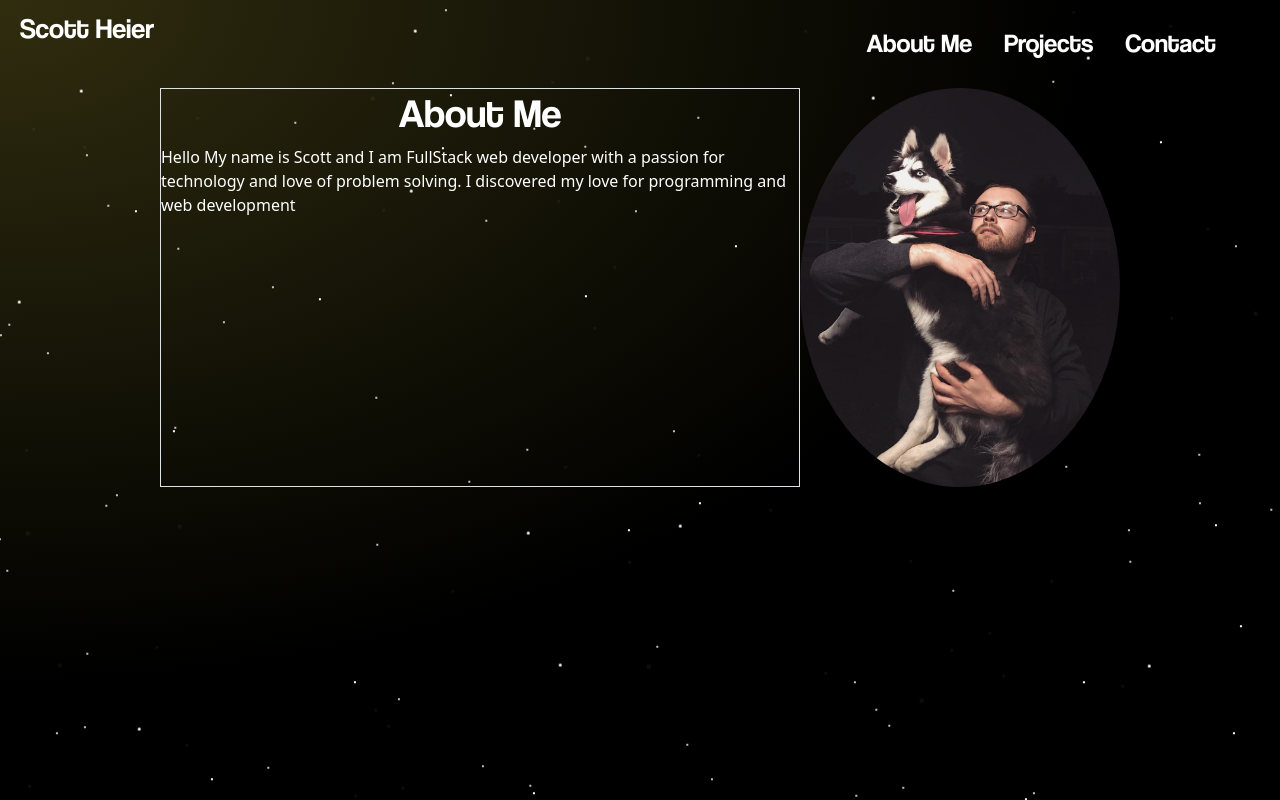
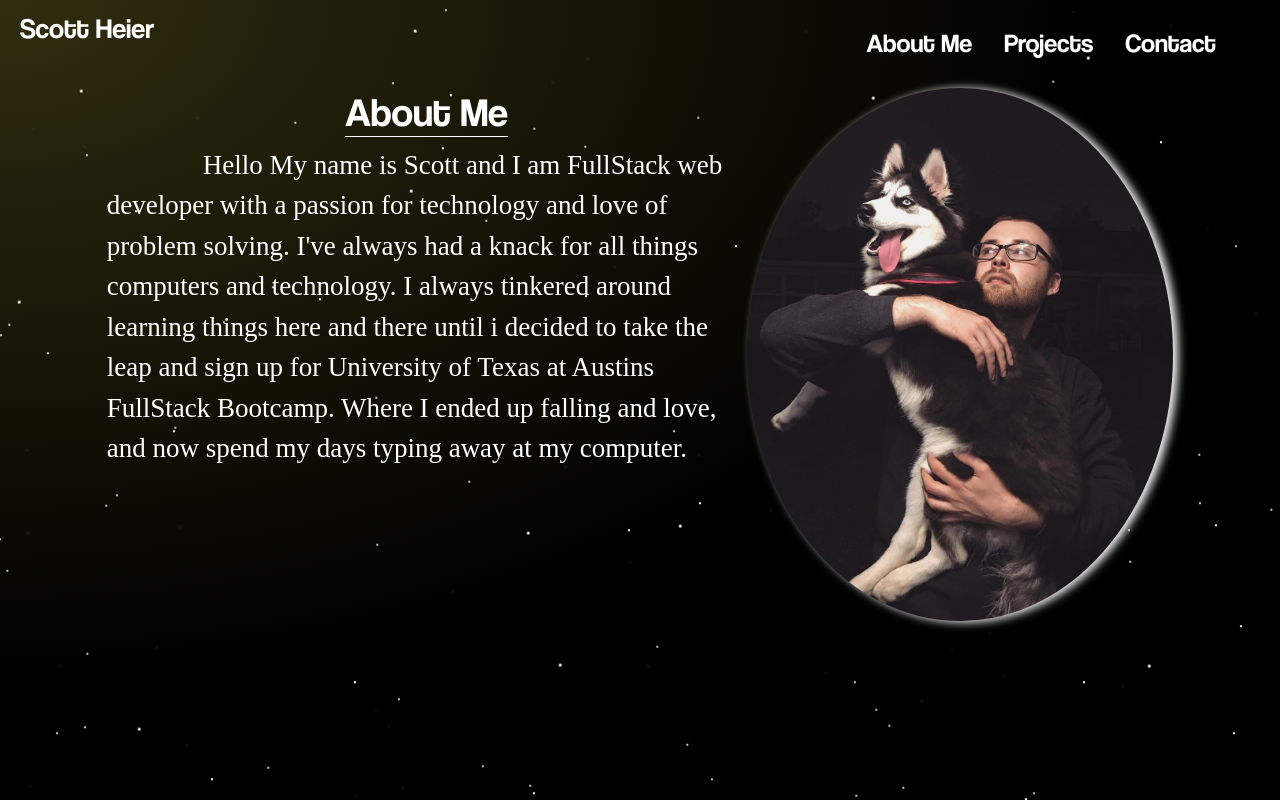
Before and after one commit to Azariill/sh-react-portfolio, a React (Create React App) app in the folder my-portfolio-app/: page /about in a window 1280 px wide. Built offline with nearby package versions, Linux system fonts and the light colour scheme.

Commit message:
added about me section

```diff
--- a/my-portfolio-app/src/components/AboutMe/index.js
+++ b/my-portfolio-app/src/components/AboutMe/index.js
@@ -5,12 +5,16 @@ const AboutMe = () =>{
 
     return (
         <>
-            <section className='about-me d-flex flex-row justify-content-center'>
-                <div className='border col-6 d-flex flex-column align-items-center'>
-                    <h1>About Me</h1>
-                    <p style={{color: "white"}}>Hello My name is Scott and I am FullStack web developer with a passion for technology and love of problem solving. I discovered my love for programming and web development   </p>
+            <section className='about-me d-flex flex-row flex-wrap justify-content-center' id='about-me-sec'>
+                <div className='col-sm-12 col-md-6 d-flex flex-column align-items-center' id='about-me-div'>
+                    <h1 id='about-me-h1'>About Me</h1>
+                    <p id="about-me-p">
+                        Hello My name is Scott and I am FullStack web developer with a passion for technology and love of problem solving.
+                    I've always had a knack for all things computers and technology. I always tinkered around learning things here and there until i decided to take the
+                    leap and sign up for University of Texas at Austins FullStack Bootcamp. Where I ended up falling and love, and now spend my days typing away at my computer.
+                       </p>
                 </div>
-                <div className='personal-photo-div col-3'>
+                <div className='personal-photo-div col-sm-12 col-md-4'>
                     <img className='personal-photo' src={photoOfSelf} alt='myself and my husky'/>
                 </div>
 
--- a/my-portfolio-app/src/components/AboutMe/index.scss
+++ b/my-portfolio-app/src/components/AboutMe/index.scss
@@ -4,8 +4,24 @@
     background-color: black !important;
     width: 100%;
     height: 100%;
-    border-radius: 50%;
+
+
+
 }
 .personal-photo-div{
     z-index: 1;
+    .personal-photo{
+        border-radius: 50%;
+        box-shadow: 5px 1px 10px white;
+    }
 }
+
+#about-me-p{
+    color: white;
+    font-size: 27px;
+    font-family: 'san-serif';
+    text-indent: 15%;
+}
+#about-me-h1{
+    border-bottom: 1px solid white;
+}
```
